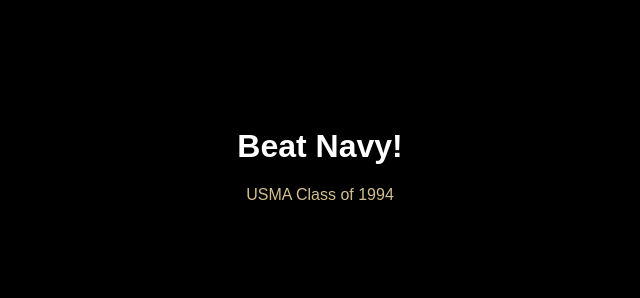
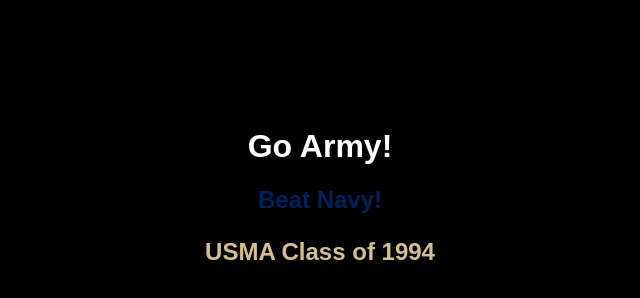
Before and after one commit to hjcrandall/Go_Army, a plain HTML site: page index.html in a window 1280 px wide. Shown: the whole page, without its empty margins (320-960 px from the left). Drawn offline with Linux system fonts and the light colour scheme.

Commit message:
Update index.html

```diff
--- a/index.html
+++ b/index.html
@@ -14,12 +14,16 @@
       color: #ffffff; /* White */
     }
     .subtitle {
+      color: #00205b; /* Navy */
+    }
+    .note {
       color: #d4bf91; /* Gold */
     }
   </style>
 </head>
 <body>
-  <h1 class="title">Beat Navy!</h1>
-  <p class="subtitle">USMA Class of 1994</p>
+  <h1 class="title">Go Army!</h1>
+  <h2 class="subtitle">Beat Navy!<h2>
+  <p class="note">USMA Class of 1994</p>
 </body>
 </html>
```
